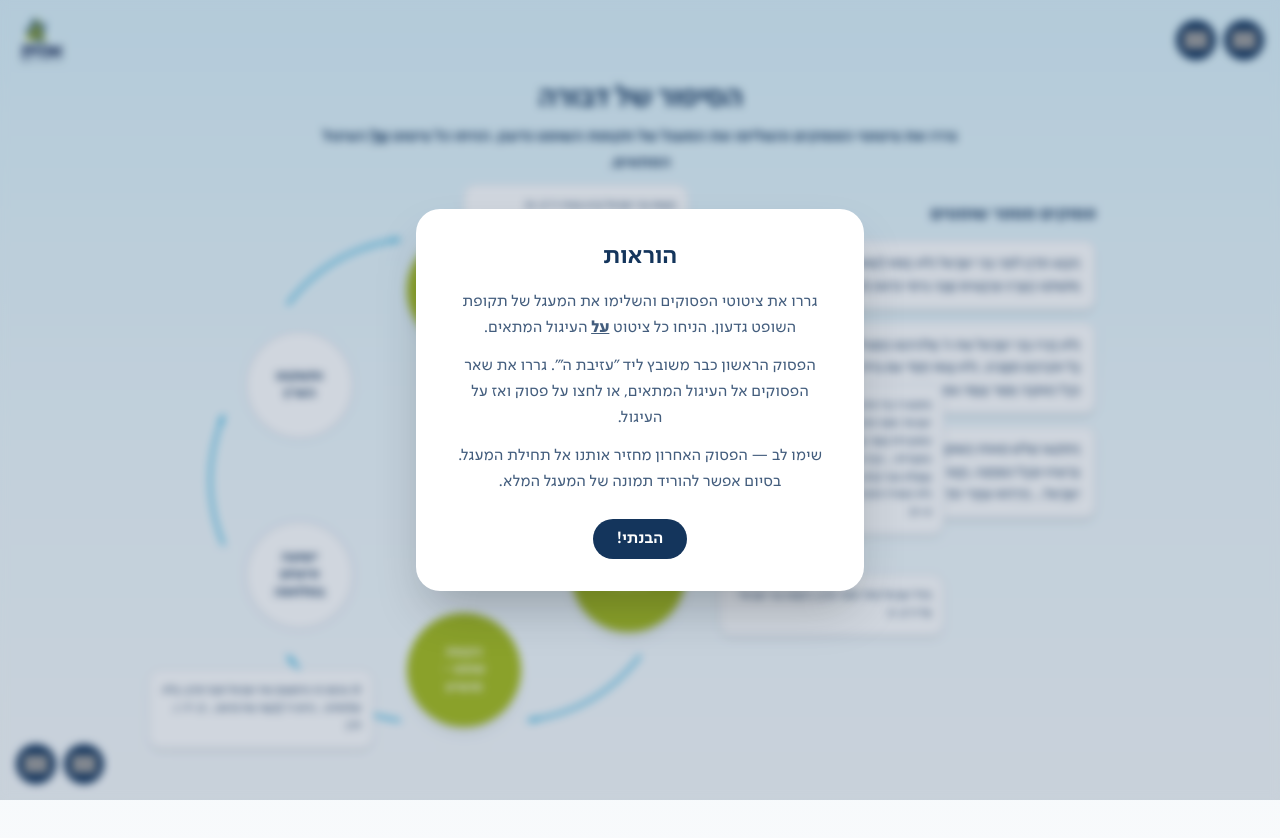
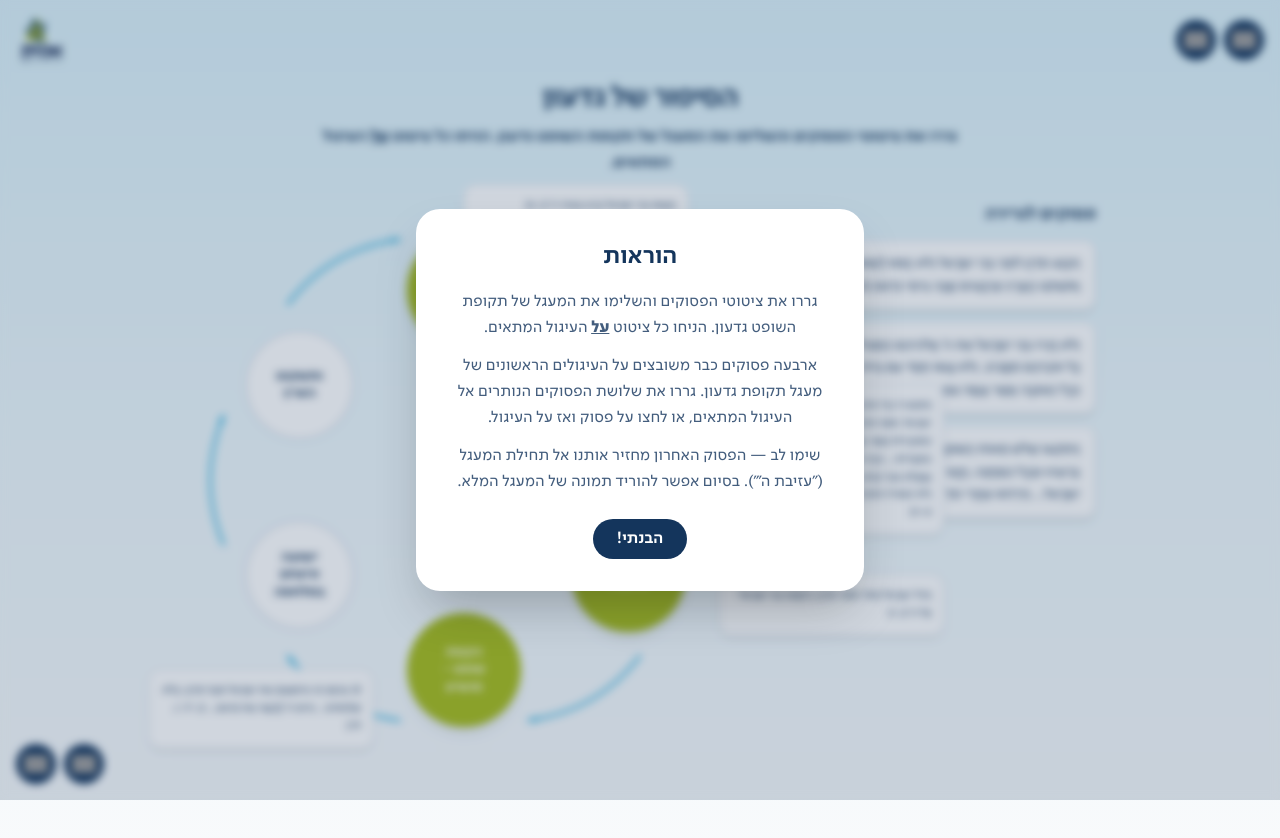
Before and after one commit to mopamit/circle-verse-links, a React (Vite) app: page / in a window 1280 px wide. Both pictures are taken after a click on the button 1196 px from the left and 40 px from the top of the page. Shown: the top 838 px of the page. Built offline with nearby package versions, Linux system fonts and the light colour scheme; grey boxes are pictures that could not be loaded; the HTML template or start-up script is replaced by a standard one.

Commit message:
Changes
Co-authored-by: mopamit <175847300+mopamit@users.noreply.github.com>

```diff
--- a/src/pages/DevorahGame.tsx
+++ b/src/pages/DevorahGame.tsx
@@ -158,7 +158,7 @@ const DevorahGame: React.FC = () => {
       ctx.textAlign = 'right';
       ctx.textBaseline = 'middle';
       ctx.direction = 'rtl';
-      ctx.fillText('מעגל תקופת השופטת דבורה', canvasW - PAD - logoImg.width * (HEADER_H / logoImg.height) - 24, PAD + HEADER_H / 2);
+      ctx.fillText('מעגל תקופת השופט גדעון', canvasW - PAD - logoImg.width * (HEADER_H / logoImg.height) - 24, PAD + HEADER_H / 2);
 
       // Logo on the left
       const logoH = HEADER_H;
@@ -170,7 +170,7 @@ const DevorahGame: React.FC = () => {
 
       const dataUrl = canvas.toDataURL('image/png');
       const link = document.createElement('a');
-      link.download = 'מעגל-דבורה.png';
+      link.download = 'מעגל-גדעון.png';
       link.href = dataUrl;
       link.click();
     } catch (err) {
@@ -199,7 +199,7 @@ const DevorahGame: React.FC = () => {
       <DndContext sensors={sensors} onDragStart={handleDragStart} onDragEnd={handleDragEnd}>
         <main className="max-w-7xl mx-auto px-4 pb-24">
           <div className="text-center mb-6">
-            <h1 className="text-3xl font-bold text-primary tracking-tight mb-2">הסיפור של דבורה</h1>
+            <h1 className="text-3xl font-bold text-primary tracking-tight mb-2">הסיפור של גדעון</h1>
             <p className="text-primary text-base font-bold leading-relaxed max-w-2xl mx-auto">
               {INSTRUCTION.split(/(\*\*[^*]+\*\*)/g).map((part, i) =>
                 part.startsWith('**') && part.endsWith('**') ? (
@@ -214,7 +214,7 @@ const DevorahGame: React.FC = () => {
           <div className="flex flex-col lg:flex-row items-center lg:items-start justify-center gap-8">
             <div className="lg:w-80 w-full flex flex-col gap-3 order-2 lg:order-1">
               <div className="text-center lg:text-right">
-                <h2 className="text-lg font-bold text-primary">פסוקים מספר שופטים</h2>
+                <h2 className="text-lg font-bold text-primary">פסוקים לגרירה</h2>
               </div>
               {draggableVerses.map((verse) => (
                 <VerseCard
@@ -281,7 +281,7 @@ const DevorahGame: React.FC = () => {
             >
               <h2 className="text-3xl font-bold text-primary mb-4">כל הכבוד! 🎉</h2>
               <p className="text-foreground/80 leading-relaxed mb-6">
-                השלמתם את מעגל תקופת השופטת דבורה. אפשר להוריד את התמונה לזיכרון.
+                השלמתם את מעגל תקופת השופט גדעון. אפשר להוריד את התמונה לזיכרון.
               </p>
               <div className="flex flex-col sm:flex-row gap-3 justify-center">
                 <button
@@ -329,10 +329,10 @@ const DevorahGame: React.FC = () => {
                 )}
               </p>
               <p className="text-foreground/80 mb-3 leading-relaxed">
-                הפסוק הראשון כבר משובץ ליד "עזיבת ה'". גררו את שאר הפסוקים אל העיגול המתאים, או לחצו על פסוק ואז על העיגול.
+                ארבעה פסוקים כבר משובצים על העיגולים הראשונים של מעגל תקופת גדעון. גררו את שלושת הפסוקים הנותרים אל העיגול המתאים, או לחצו על פסוק ואז על העיגול.
               </p>
               <p className="text-foreground/80 mb-6 leading-relaxed">
-                שימו לב — הפסוק האחרון מחזיר אותנו אל תחילת המעגל. בסיום אפשר להוריד תמונה של המעגל המלא.
+                שימו לב — הפסוק האחרון מחזיר אותנו אל תחילת המעגל ("עזיבת ה'"). בסיום אפשר להוריד תמונה של המעגל המלא.
               </p>
               <button
                 onClick={() => setShowInstructions(false)}
```
